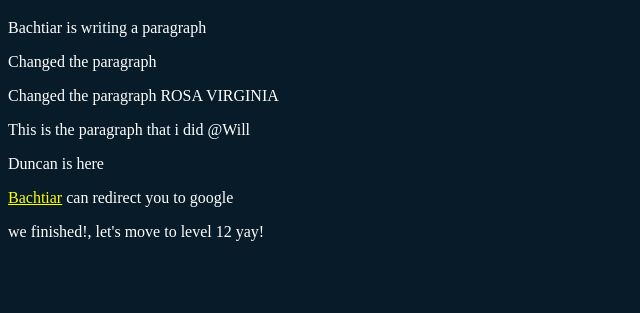
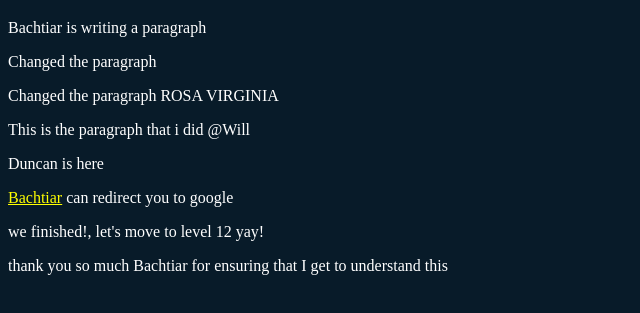
Before and after one commit to 134ch/New, a plain HTML site: page index.html in a window 1280 px wide. Shown: the part 61-374 px from the top of the page, without its empty margins (0-640 px from the left). Drawn offline with Linux system fonts and the light colour scheme.

Commit message:
gratification message

```diff
--- a/index.html
+++ b/index.html
@@ -18,5 +18,6 @@
     <p>Duncan is here</p>
     <p><a href="https://www.google.com/" class="bachtiar" target="_blank">Bachtiar</a> can redirect you to google</p>
     <p>we finished!, let's move to level 12 yay!</p>
+    <p>thank you so much Bachtiar for ensuring that I get to understand this</p>
 </body>
 </html>
```
